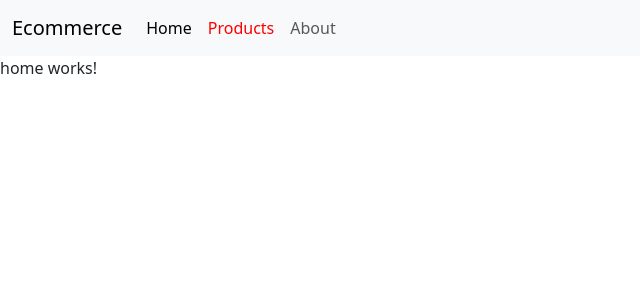
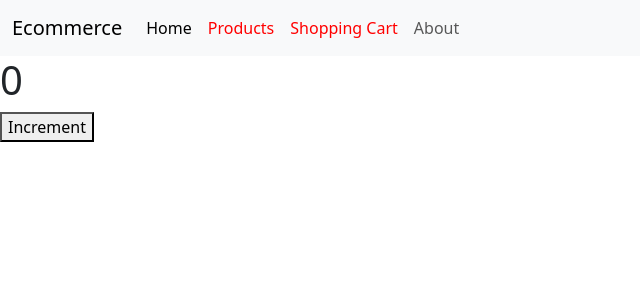
Before and after one commit to upethalaksiluni/Angular-app, an Angular app: page /home in a window 1280 px wide. Shown: the top 300 px of the page, without its empty margins (0-640 px from the left). Built offline with nearby package versions, Linux system fonts and the light colour scheme.

Commit message:
Cart component commited

```diff
--- a/src/app/app.routes.ts
+++ b/src/app/app.routes.ts
@@ -3,9 +3,11 @@ import { HomeComponent } from './home/home.component';
 import { ProductComponent } from './product/product.component';
 import { AboutComponent } from './about/about.component';
 import { ProductContainerComponent } from './product-container/product-container.component';
+import { CartComponent } from './cart/cart.component';
 
 export const routes: Routes = [
     {path: 'home' , component :HomeComponent},
     {path: 'product', component:ProductContainerComponent},
-    {path: 'about', component:AboutComponent}
+    {path: 'about', component:AboutComponent},
+    {path: 'cart', component:CartComponent}
 ];
--- /dev/null
+++ b/src/app/cart/cart.component.html
@@ -0,0 +1 @@
+<p>cart works!</p>
--- a/src/app/home/home.component.html
+++ b/src/app/home/home.component.html
@@ -1 +1,3 @@
-<p>home works!</p>
+<h1>{{this.cartService.count()}}</h1>
+
+<button (click)="increment()">Increment</button>
--- a/src/app/home/home.component.ts
+++ b/src/app/home/home.component.ts
@@ -1,4 +1,6 @@
-import { Component } from '@angular/core';
+import { Component, inject } from '@angular/core';
+import { LoggerService } from '../Services/logger.service';
+import { CartService } from '../Services/cart.service';
 
 @Component({
   selector: 'app-home',
@@ -8,4 +10,37 @@ import { Component } from '@angular/core';
 })
 export class HomeComponent {
 
+  constructor(public cartService: CartService) {}
+
+  loggerService = inject(LoggerService);
+
+  ngOnInit() {
+    console.log("Home component initialized");
+  }
+
+  ngOnDestroy() {
+    console.log("Home component destroyed");
+  }
+
+  ngDoCheck() {
+    console.log("Home component changed detection triggered");
+  }
+
+  ngOnChanges() {
+    console.log("Home component changes dectected");
+  }
+
+  count=0;
+
+
+  increment() {
+    this.loggerService.log("Increment clicked");
+
+    console.log(this.cartService.count());
+
+
+    let count = this.cartService.count() + 1;
+
+    this.cartService.count.set(count);
 }
+}
--- a/src/app/nav-bar/nav-bar.component.html
+++ b/src/app/nav-bar/nav-bar.component.html
@@ -9,6 +9,9 @@
         <li class="nav-item">
           <a class="nav-link" routerLink="/product" appRedHighlight>Products</a>
         </li>
+        <li class="nav-item">
+          <a class="nav-link" routerLink="/cart" appRedHighlight>Shopping Cart</a>
+        </li>
          <li class="nav-item">
           <a class="nav-link" routerLink="/about">About</a>
         </li>
```
Also changed, not shown: src/app/cart/cart.component.ts (added, +11 -0 lines), src/app/cart/cart.component.scss (added), 1 other file (tests, documents, lock files or other folders).
